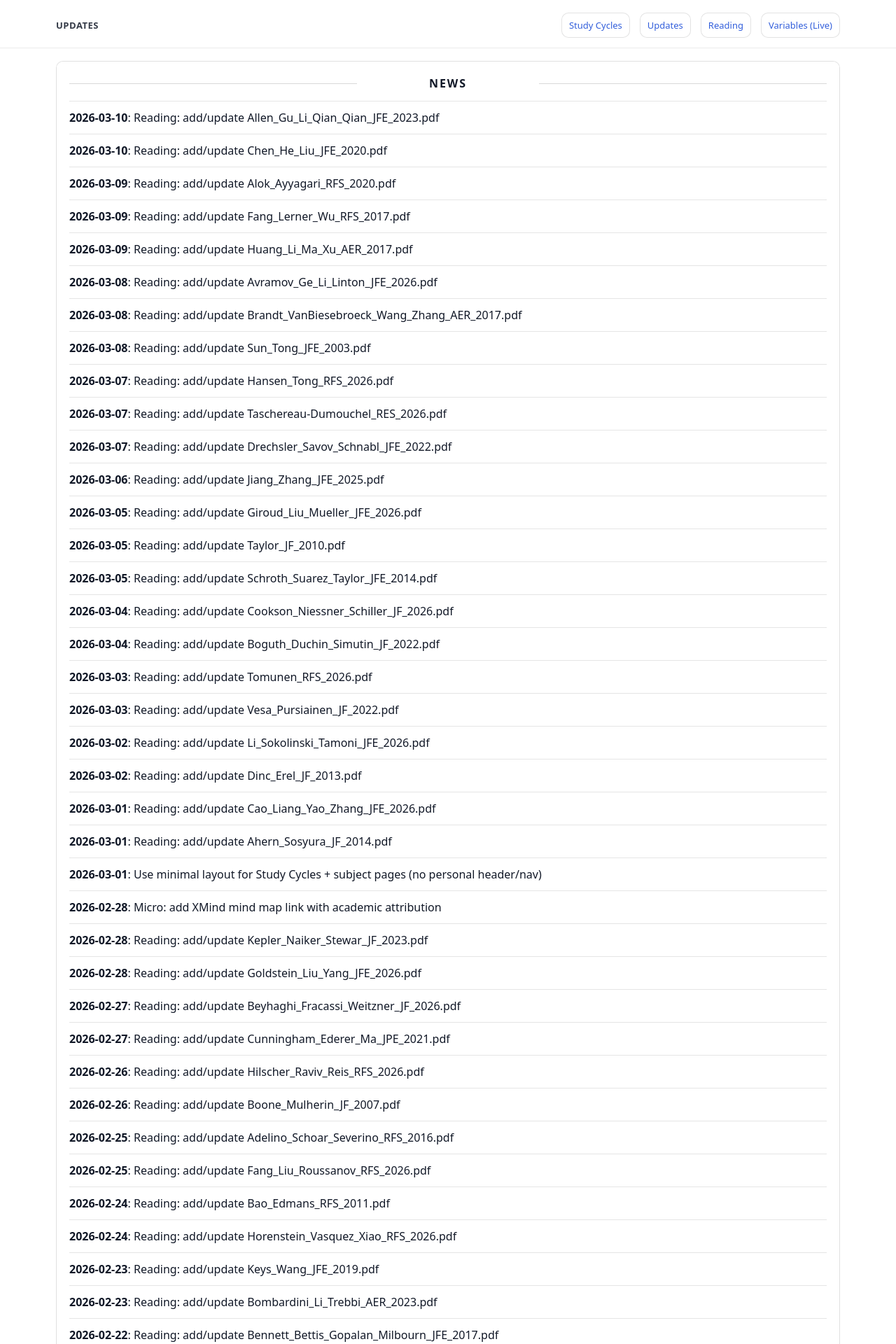
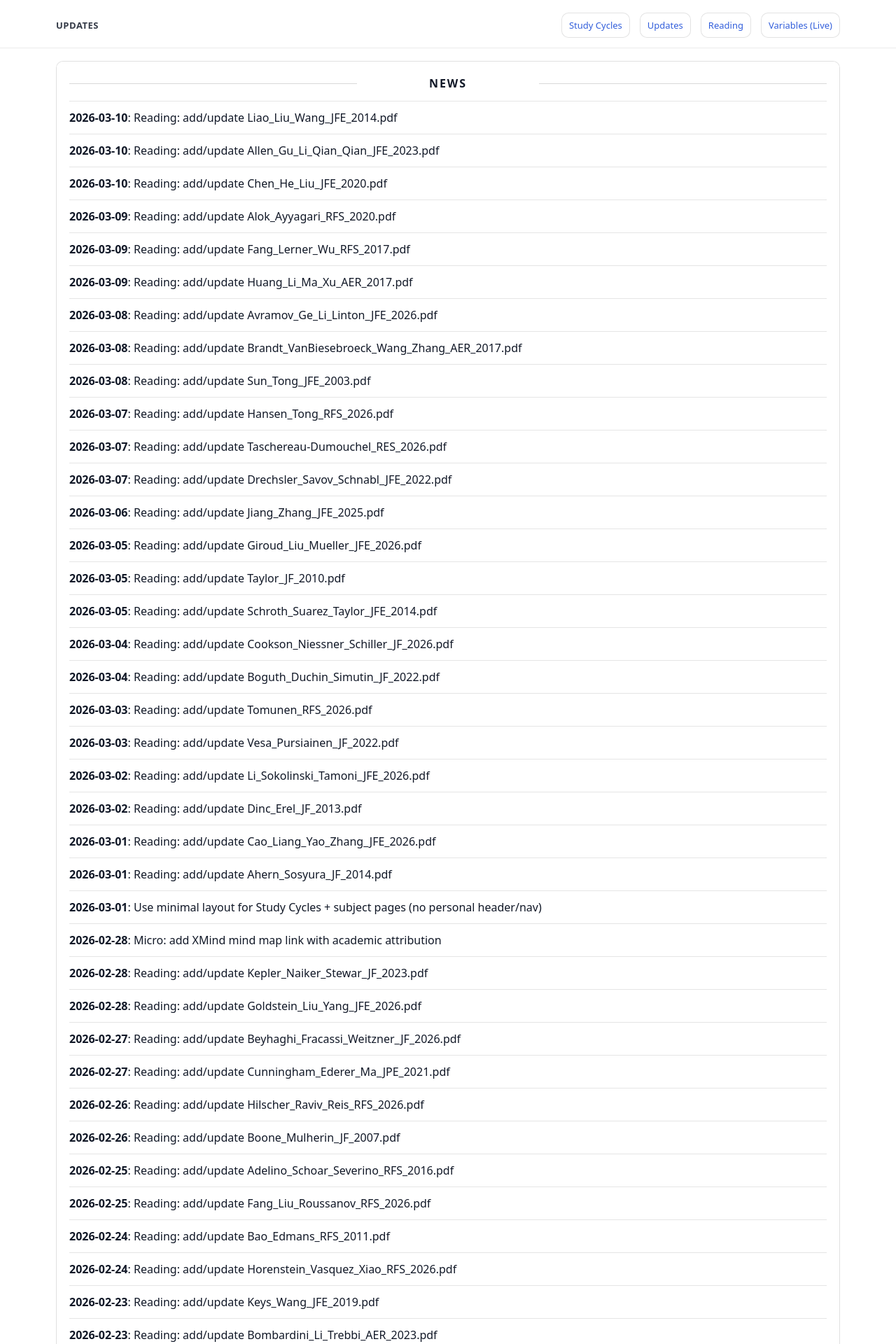
Before and after one commit to yaxinzn/study-archive, a Jekyll site: the page built from updates/index.md, in a window 1280 px wide. Shown: the top 1920 px of the page at 70% size. Built offline with Jekyll 4.4.1, drawn with Linux system fonts in a browser that asks for light colours; some of the changed text lies outside the part shown.

Commit message:
chore: update NEWS feed

```diff
--- a/_data/news.yml
+++ b/_data/news.yml
@@ -1,4 +1,7 @@
 # Auto-generated update history (sorted newest -> oldest). Do not edit manually.
+- ts: "1773136987"
+  date: "2026-03-10"
+  title: "Reading: add/update Liao_Liu_Wang_JFE_2014.pdf"
 - ts: "1773136932"
   date: "2026-03-10"
   title: "Reading: add/update Allen_Gu_Li_Qian_Qian_JFE_2023.pdf"
```
